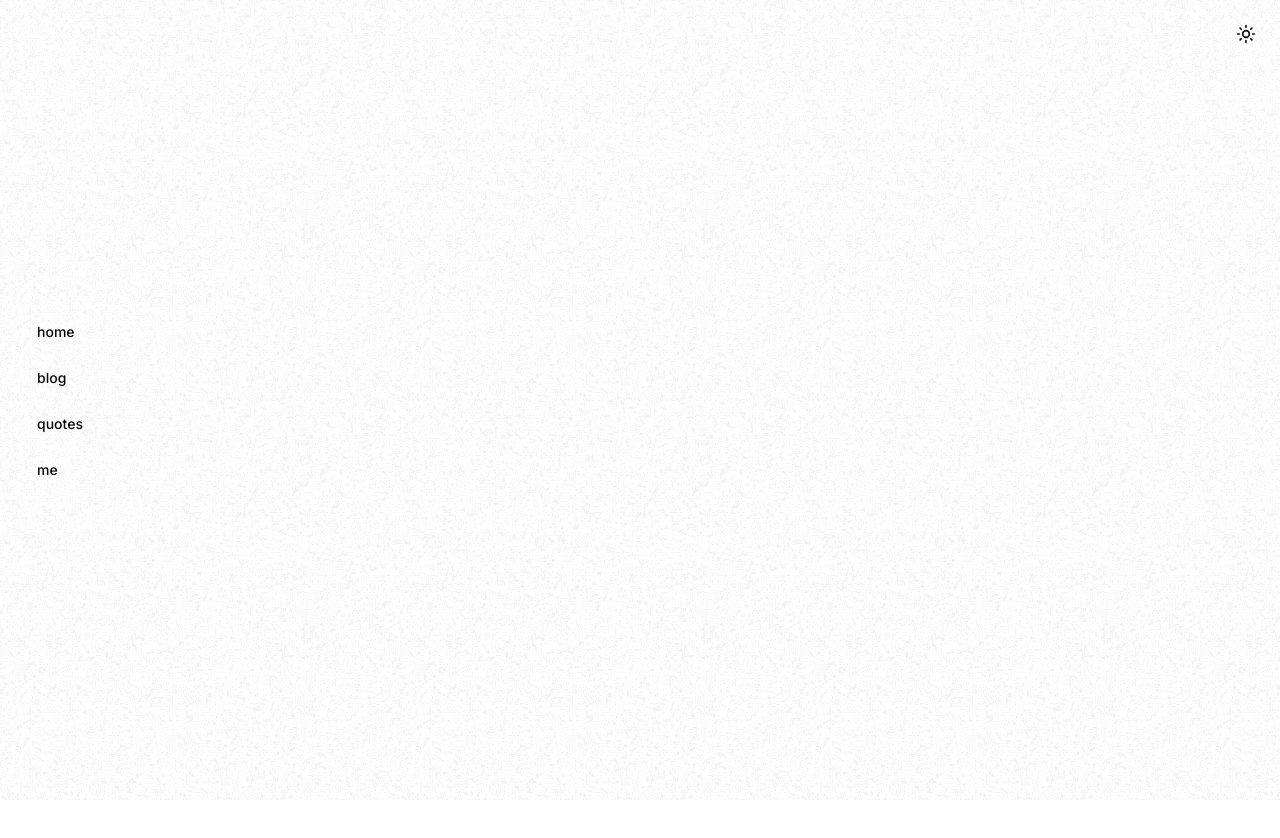
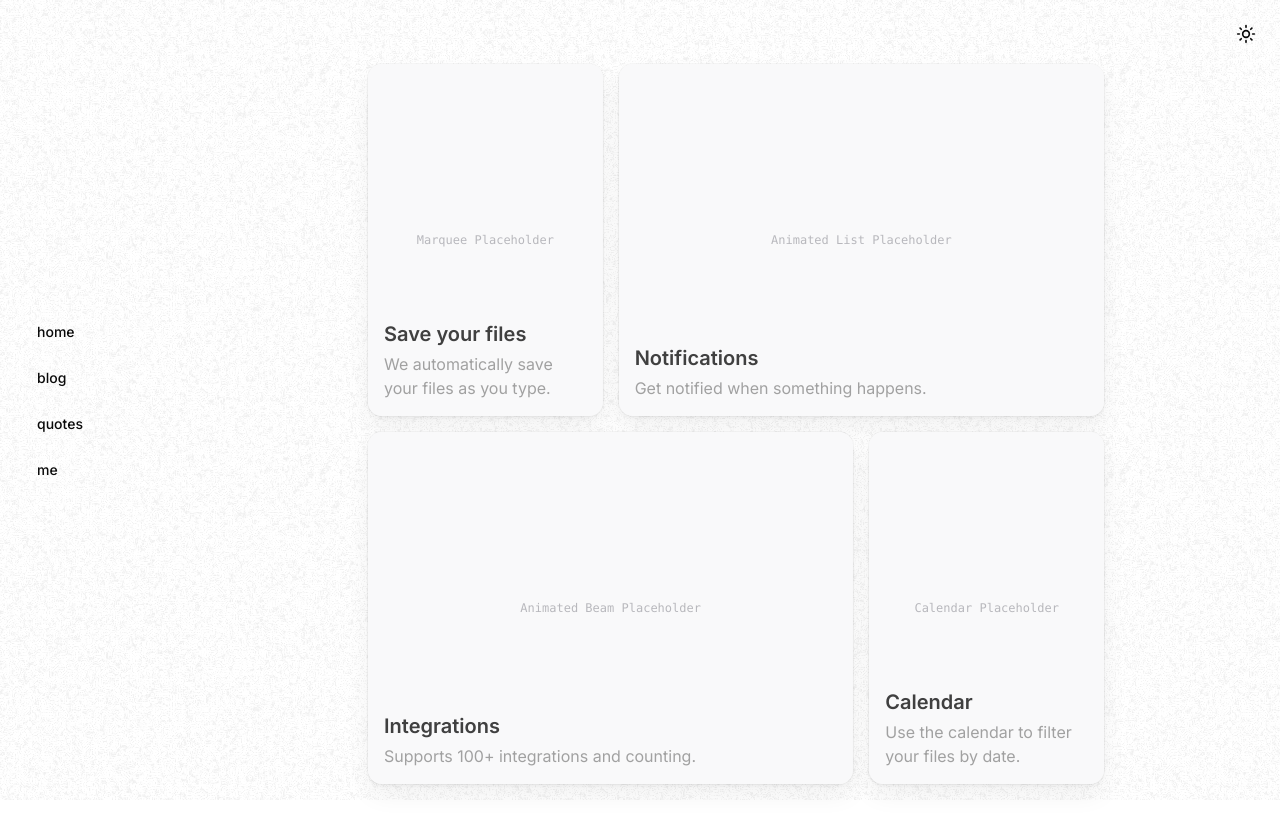
Before and after one commit to hi-aryan/blog, a Next.js app: page /me/fun in a window 1280 px wide. Shown: the top 838 px of the page. Before the commit the page ends 800 px from the top, so only its background shows below. Built offline with nearby package versions, Linux system fonts and the light colour scheme.

Commit message:
bento grid boilerplate

```diff
--- a/app/me/fun/page.tsx
+++ b/app/me/fun/page.tsx
@@ -1,7 +1,65 @@
+import { cn } from "@/lib/utils";
+import { BentoCard, BentoGrid } from "@/components/ui/bento-grid";
+
+const features = [
+    {
+        name: "Save your files",
+        description: "We automatically save your files as you type.",
+        href: "#",
+        cta: "Learn more",
+        className: "col-span-3 lg:col-span-1",
+        background: (
+            <div className="absolute inset-0 flex items-center justify-center bg-zinc-100 dark:bg-zinc-900 opacity-50 group-hover:opacity-100 transition-opacity">
+                <p className="text-xs text-zinc-500 font-mono">Marquee Placeholder</p>
+            </div>
+        ),
+    },
+    {
+        name: "Notifications",
+        description: "Get notified when something happens.",
+        href: "#",
+        cta: "Learn more",
+        className: "col-span-3 lg:col-span-2",
+        background: (
+            <div className="absolute inset-0 flex items-center justify-center bg-zinc-100 dark:bg-zinc-900 opacity-50 group-hover:opacity-100 transition-opacity">
+                <p className="text-xs text-zinc-500 font-mono">Animated List Placeholder</p>
+            </div>
+        ),
+    },
+    {
+        name: "Integrations",
+        description: "Supports 100+ integrations and counting.",
+        href: "#",
+        cta: "Learn more",
+        className: "col-span-3 lg:col-span-2",
+        background: (
+            <div className="absolute inset-0 flex items-center justify-center bg-zinc-100 dark:bg-zinc-900 opacity-50 group-hover:opacity-100 transition-opacity">
+                <p className="text-xs text-zinc-500 font-mono">Animated Beam Placeholder</p>
+            </div>
+        ),
+    },
+    {
+        name: "Calendar",
+        description: "Use the calendar to filter your files by date.",
+        className: "col-span-3 lg:col-span-1",
+        href: "#",
+        cta: "Learn more",
+        background: (
+            <div className="absolute inset-0 flex items-center justify-center bg-zinc-100 dark:bg-zinc-900 opacity-50 group-hover:opacity-100 transition-opacity">
+                <p className="text-xs text-zinc-500 font-mono">Calendar Placeholder</p>
+            </div>
+        ),
+    },
+];
+
 export default function FunPage() {
     return (
-        <div className="flex min-h-[80vh] items-center justify-center">
-            {/* Empty for now */}
+        <div className="flex min-h-[80vh] items-center justify-center p-4">
+            <BentoGrid>
+                {features.map((feature, idx) => (
+                    <BentoCard key={idx} {...feature} />
+                ))}
+            </BentoGrid>
         </div>
     );
 }
--- /dev/null
+++ b/components/ui/bento-grid.tsx
@@ -0,0 +1,81 @@
+import { ComponentPropsWithoutRef, ReactNode } from "react"
+import { ArrowRight } from "lucide-react"
+
+import { cn } from "@/lib/utils"
+
+interface BentoGridProps extends ComponentPropsWithoutRef<"div"> {
+    children: ReactNode
+    className?: string
+}
+
+interface BentoCardProps extends ComponentPropsWithoutRef<"div"> {
+    name: string
+    className: string
+    background: ReactNode
+    description: string
+    href: string
+    cta: string
+}
+
+const BentoGrid = ({ children, className, ...props }: BentoGridProps) => {
+    return (
+        <div
+            className={cn(
+                "grid w-full auto-rows-[22rem] grid-cols-3 gap-4",
+                className
+            )}
+            {...props}
+        >
+            {children}
+        </div>
+    )
+}
+
+const BentoCard = ({
+    name,
+    className,
+    background,
+    description,
+    href,
+    cta,
+    ...props
+}: BentoCardProps) => (
+    <div
+        key={name}
+        className={cn(
+            "group relative col-span-3 flex flex-col justify-between overflow-hidden rounded-xl",
+            // light styles
+            "bg-background [box-shadow:0_0_0_1px_rgba(0,0,0,.03),0_2px_4px_rgba(0,0,0,.05),0_12px_24px_rgba(0,0,0,.05)]",
+            // dark styles
+            "dark:bg-background transform-gpu dark:[box-shadow:0_-20px_80px_-20px_#ffffff1f_inset] dark:[border:1px_solid_rgba(255,255,255,.1)]",
+            className
+        )}
+        {...props}
+    >
+        <div>{background}</div>
+        <div className="pointer-events-none z-10 flex transform-gpu flex-col gap-1 p-4 transition-all duration-300 lg:group-hover:-translate-y-10">
+            <h3 className="text-xl font-semibold text-neutral-700 dark:text-neutral-300">
+                {name}
+            </h3>
+            <p className="max-w-lg text-neutral-400">{description}</p>
+        </div>
+
+        <div
+            className={cn(
+                "pointer-events-none absolute bottom-0 flex w-full translate-y-10 transform-gpu flex-row items-center p-6 opacity-0 transition-all duration-300 group-hover:translate-y-0 group-hover:opacity-100"
+            )}
+        >
+            <a
+                href={href}
+                className="group/cta pointer-events-auto flex items-center p-0 text-sm font-medium"
+            >
+                {cta}
+                <ArrowRight className="ms-2 h-4 w-4 transition-transform duration-200 group-hover/cta:translate-x-1" />
+            </a>
+        </div>
+
+        <div className="pointer-events-none absolute inset-0 transform-gpu transition-all duration-300 group-hover:bg-black/[.03] group-hover:dark:bg-neutral-800/10" />
+    </div>
+)
+
+export { BentoCard, BentoGrid }
```
